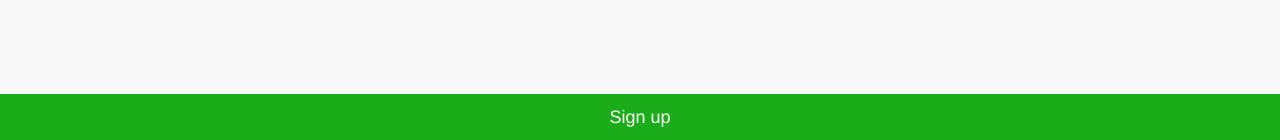
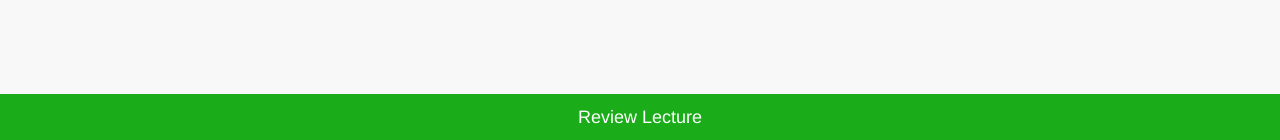
Before and after one commit to HackerWilson/nfe, a Django app: page /lectures/lecture/1 in a window 1280 px wide. Shown: the part 660-800 px from the top of the page. Run offline with Django 3.2, Linux system fonts and the light colour scheme; a user stored in the database is signed in; tables that the repository leaves empty hold one stand-in row (values such as "Sample post"); grey boxes marked "Sample" are stand-in pictures; parts of the project's set-up code (start-up, migrations or seed data) failed here and were passed over; some libraries are stand-ins or nearby versions.

Commit message:
优化一些细节

```diff
--- a/feedbacks/views.py
+++ b/feedbacks/views.py
@@ -70,7 +70,6 @@ def delete_behavior(request, behavior_id=None, behavior=None):
         behavior.save()
     return JsonResponse({'status': '200'})
 
-
 def list_lecture_comments(request, lecture_id=None):
     comment_list = Comment.objects.filter(lecture__id=lecture_id, is_visible=True).order_by('-time')
     context = {'lecture_id': lecture_id, 'comment_list': comment_list}
--- a/lectures/views.py
+++ b/lectures/views.py
@@ -18,6 +18,7 @@ def list_lectures(request, category_id):
     lecture_list = Lecture.objects.filter(category__order=category_id, meeting__is_offline=False)\
                        .order_by('-time')\
                        .values('id', 'topic', 'time', 'meeting__number', 'speaker__name', 'speaker__intro', 'speaker__picture')
+    print len(lecture_list), lecture_list
     context = {'lecture_list': lecture_list}
     return render(request, 'lectures/lectures.html', context)
 
@@ -26,11 +27,14 @@ def lecture_detail(request, lecture_id):
     user = request.user
     lecture = Lecture.objects.get(id=lecture_id)
 
-    comment_qs = Comment.objects.filter(lecture__id=lecture_id)
-    comment_num = comment_qs.count()
-    comment_agg =  comment_qs.aggregate(comment_avg_score=Avg('score'))
+    if lecture.is_finished:
+        comment_qs = Comment.objects.filter(lecture__id=lecture_id)
+        comment_num = comment_qs.count()
+        comment_agg =  comment_qs.aggregate(comment_avg_score=Avg('score'))
+        context = {'user': user, 'lecture': lecture,
+                   'comment_num': comment_num,
+                   'comment_avg_score': comment_agg['comment_avg_score']}
+    else:
+        context = {'user': user, 'lecture': lecture}
 
-    context = {'user': user, 'lecture': lecture,
-               'comment_num': comment_num,
-               'comment_avg_score': comment_agg['comment_avg_score']}
     return render(request, 'lectures/lecture.html', context)
--- a/templates/lectures/lecture.html
+++ b/templates/lectures/lecture.html
@@ -40,9 +40,11 @@
           Time: {{ month }} Month {{ day }} Day {{ time }}
           {% endblocktrans %}
           </li>
+          {% if lecture.is_finished %}
           <li class="weui-media-box__info__meta">
-          {% blocktrans %}Comments: {{ comment_num }} Score: {{ comment_avg_score }}{% endblocktrans %}
+          {% blocktrans %}Comments: {{ comment_num }}  Score: {{ comment_avg_score }}{% endblocktrans %}
           </li>
+          {% endif %}
         </ul>
       </div>
     </a>
@@ -91,9 +93,13 @@
 <div class="weui-tabbar">
   <a href="{% url 'accounts.login' %}" class="weui-btn weui-btn_primary" id="login-btn">{% trans "Please Login" %}</a>
 </div>
-{% elif user.is_authenticated %}
+{% elif user.is_authenticated and not lecture.is_finished %}
 <div class="weui-tabbar">
   <a class="weui-btn weui-btn_primary" id="signup-btn">{% trans "Sign up" %}</a>
+</div>
+{% elif user.is_authenticated and lecture.is_finished %}
+<div class="weui-tabbar">
+  <a class="weui-btn weui-btn_primary" id="signup-btn">{% trans "Review Lecture" %}</a>
 </div>
 {% endif %}
 {% endblock tabbar %}
--- a/templates/profiles/profile.html
+++ b/templates/profiles/profile.html
@@ -3,14 +3,14 @@
 {% block content %}
 <div class="weui-panel weui-panel_access">
   <div class="weui-panel__bd">
-    {% if not user.full_name %}
+    {% if not user.last_name %}
     <a href="javascript:void(0);" class="weui-media-box weui-media-box_appmsg">
       <div class="weui-media-box__hd">
         <img class="weui-media-box__thumb" src="{{ user.headimgurl }}" alt="">
       </div>
       <div class="weui-media-box__bd">
         <h4 class="weui-media-box__title">{{ user.nickname }}</h4>
-        <p class="weui-media-box__desc">{% trans "click here to be certified." %}</p>
+        <p class="weui-media-box__desc">{% trans "Click here to be certified." %}</p>
       </div>
     </a>
     {% else %}
```
Also changed, not shown: templates/feedbacks/comments.html (+7 -3 lines), locale/zh_Hans/LC_MESSAGES/django.po.
